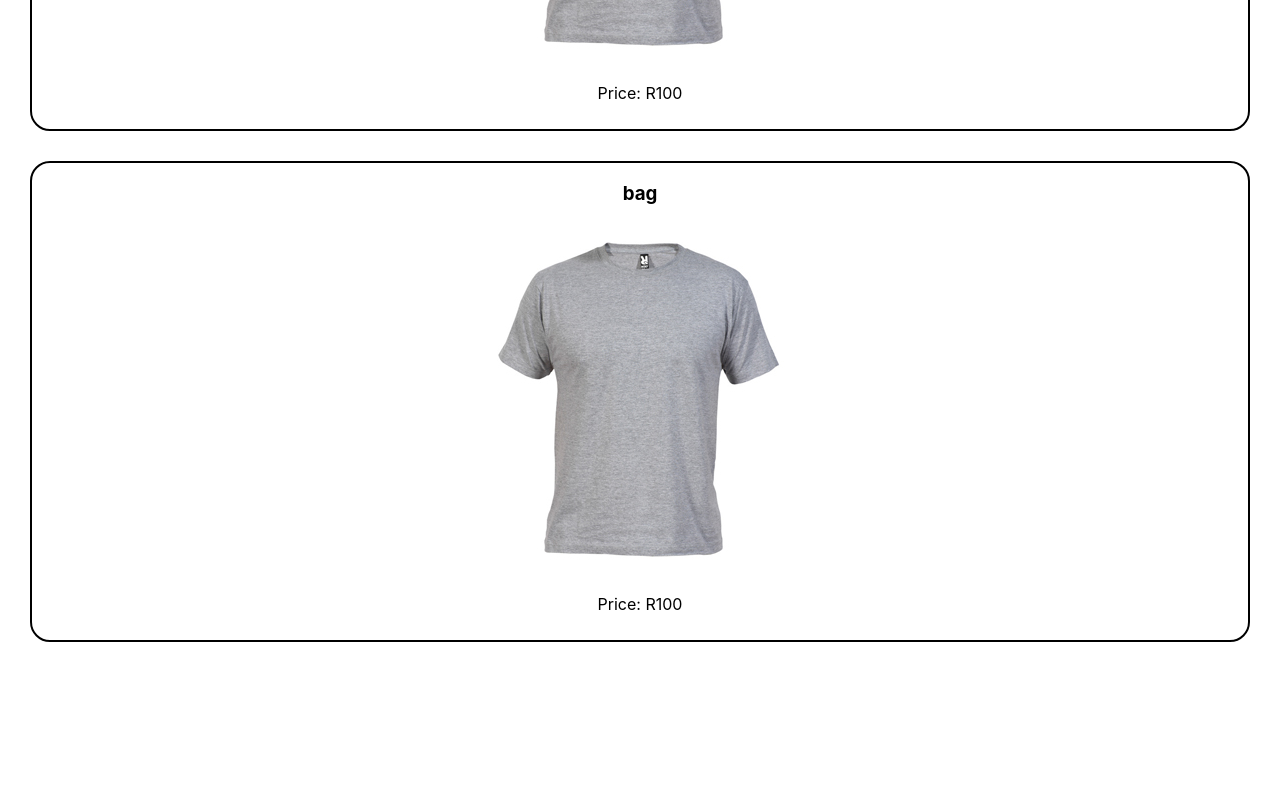
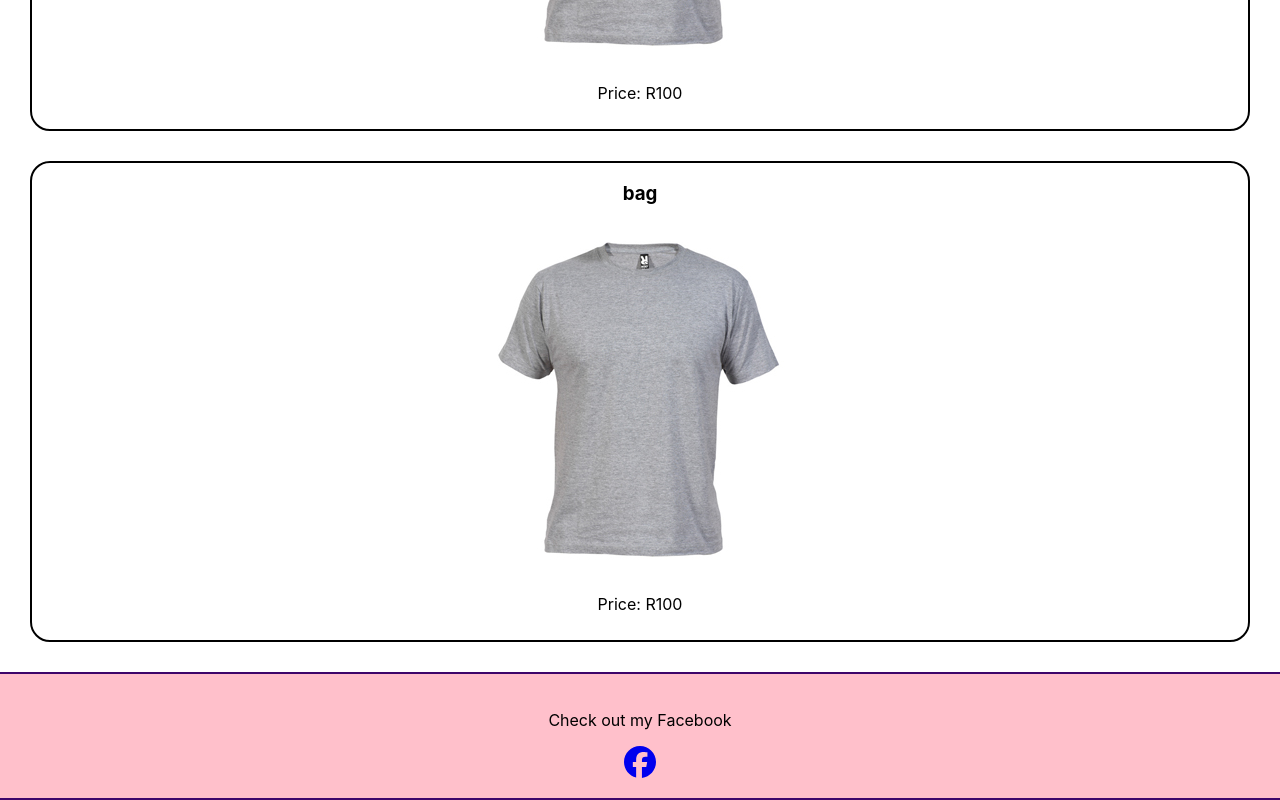
Before and after one commit to KianMouton/pixel-it, a React (Create React App) app: page / in a window 1280 px wide. Shown: the part 2125-2925 px from the top of the page. Before the commit the page ends 2797 px from the top, so only its background shows below. Built offline with nearby package versions, Linux system fonts and the light colour scheme.

Commit message:
added a footer component

```diff
--- a/src/App.css
+++ b/src/App.css
@@ -142,3 +142,22 @@
   background-color: pink;
   border-bottom: 2px solid rgb(62, 5, 106);
 }
+
+footer {
+  display: flex;
+  flex-direction: column;
+  justify-content: center;
+  align-items: center;
+  padding: 20px;
+  border-top: 2px solid rgb(62, 5, 106);
+  background-color: pink;
+  border-bottom: 2px solid rgb(62, 5, 106);
+}
+
+footer a {
+  transition: 0.3s ease-in-out;
+}
+
+footer a:hover {
+  color: rgb(0, 0, 0);
+}
--- /dev/null
+++ b/src/components/footer.js
@@ -0,0 +1,15 @@
+import { faFacebook } from '@fortawesome/free-brands-svg-icons'
+import { FontAwesomeIcon } from '@fortawesome/react-fontawesome';
+
+const Footer = () => {
+    return (
+        <footer>
+            <p>Check out my Facebook</p>
+            <a href="https://www.facebook.com/PixelItCPT">
+            <FontAwesomeIcon icon={faFacebook} size="2x" />
+            </a>
+        </footer>
+    )
+}
+
+export default Footer;
--- a/src/components/mainLayout.js
+++ b/src/components/mainLayout.js
@@ -1,12 +1,13 @@
-
+import Footer from '../components/footer.js';
+import Navbar from '../components/navbar.js';
 import Catalogue from '../components/catalogue.js';
-import Navbar from '../components/navbar.js';
 
 function Main() {
   return (
     <div>
       <Navbar />
       <Catalogue />
+      <Footer />
     </div>
   );
 }
```
